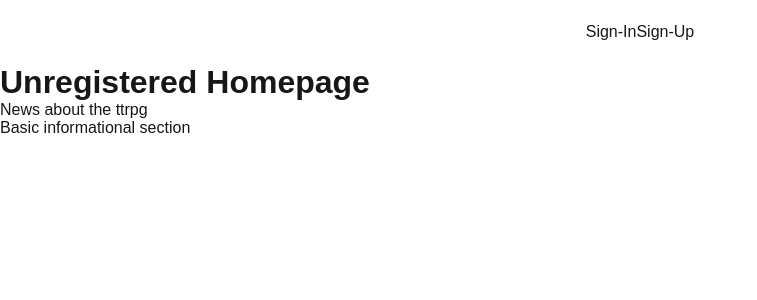
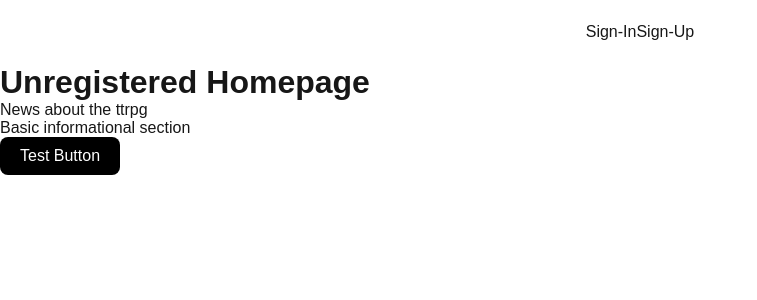
Before and after one commit to ZippyDaFish/character-builder, a Next.js app: page / in a window 1280 px wide. Shown: the top 300 px of the page, without its empty margins (0-757 px from the left). Built offline with nearby package versions, Linux system fonts and the light colour scheme; no server answers.

Commit message:
add customButton component

```diff
--- /dev/null
+++ b/app/components/customButton.js
@@ -0,0 +1,8 @@
+import React from "react";
+import styles from "../styles/customButton.css";
+
+export default function CustomButton( { onClick, label, classes } ) {
+    return (
+        <button onClick={onClick} className={classes}>{label}</button>
+    )
+}
--- a/app/page.js
+++ b/app/page.js
@@ -1,9 +1,17 @@
+"use client";
+import CustomButton from "./components/customButton";
+
 export default function Home() {
   return (
     <div>
       <h1>Unregistered Homepage</h1>
       <p>News about the ttrpg</p>
       <p>Basic informational section</p>
+      <CustomButton
+        onClick={() => console.log("Button clicked")}
+        label={"Test Button"}
+        classes={"smallText"}
+      />
     </div>
   );
 }
--- /dev/null
+++ b/app/styles/customButton.css
@@ -0,0 +1,25 @@
+button {
+    background-color: black;
+    color: white;
+    border: none;
+    padding: 10px 20px;
+    cursor: pointer;
+    border-radius: 8px;
+    transition: all 0.2s ease;
+}
+
+button:hover {
+    background-color: white;
+    color: black;
+    border: 1px solid black;
+}
+
+.smallText {
+    font-size: 16px;
+}
+.mediumText {
+    font-size: 24px;
+}
+.largeText {
+    font-size: 32px;
+}
```
